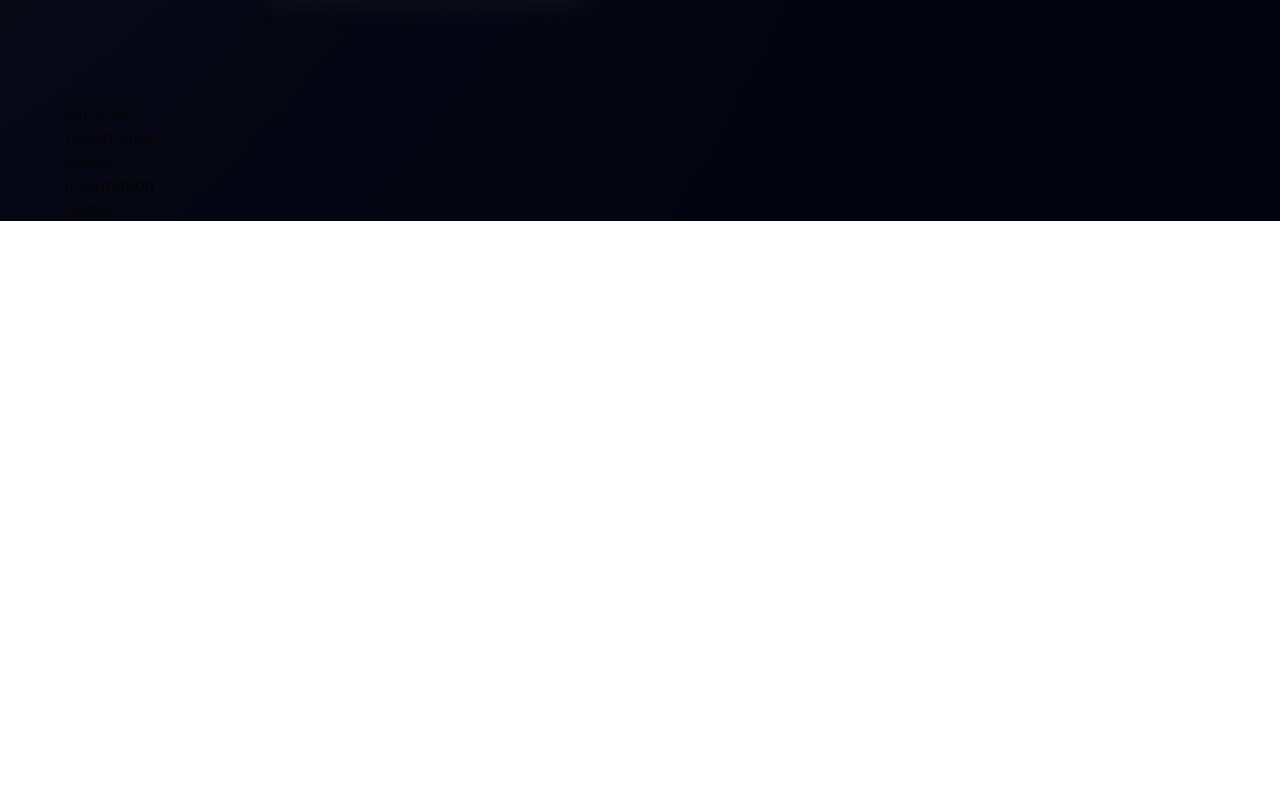
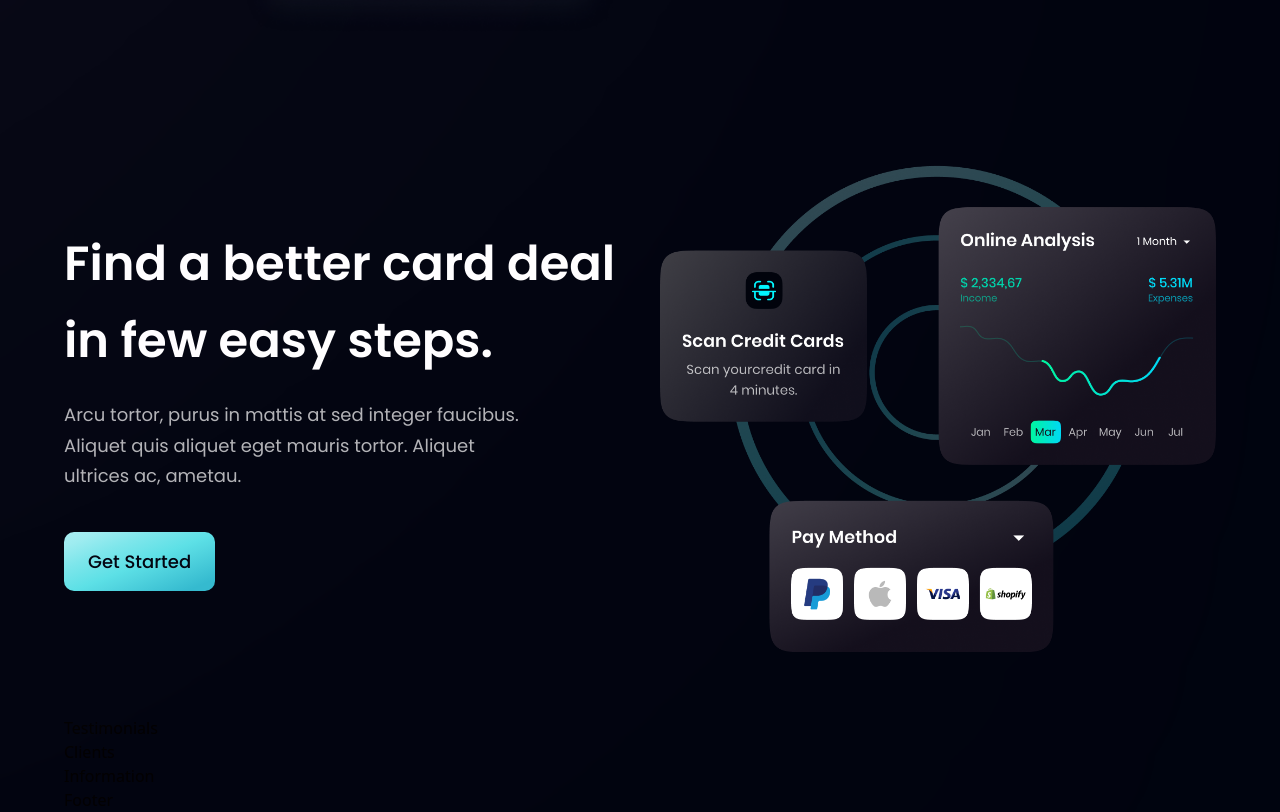
Before and after one commit to waherof29502/jin_uiuxpage, a React (Vite) app: page / in a window 1280 px wide. Shown: the part 2088-2900 px from the top of the page. Before the commit the page ends 2309 px from the top, so only its background shows below. Built offline with nearby package versions, Linux system fonts and the light colour scheme.

Commit message:
finished CardDeal section

```diff
--- a/src/components/CardDeal.jsx
+++ b/src/components/CardDeal.jsx
@@ -1,7 +1,26 @@
-import React from 'react';
+import { card } from '../assets';
+import styles, { layout } from '../style';
+import Button from './Button';
 
-const CardDeal = () => {
-  return <div>CardDeal</div>;
-};
+const CardDeal = () => (
+  <section className={layout.section}>
+    <div className={layout.sectionInfo}>
+      <h2 className={styles.heading2}>
+        Find a better card deal <br className='sm:block hidden' /> in few easy
+        steps.
+      </h2>
+      <p className={`${styles.paragraph} max-w-[470px] mt-5`}>
+        Arcu tortor, purus in mattis at sed integer faucibus. Aliquet quis
+        aliquet eget mauris tortor. Aliquet ultrices ac, ametau.
+      </p>
+
+      <Button styles='mt-10' />
+    </div>
+
+    <div className={layout.sectionImg}>
+      <img src={card} alt='card' className='w-[100%] h-[100%]' />
+    </div>
+  </section>
+);
 
 export default CardDeal;
```
